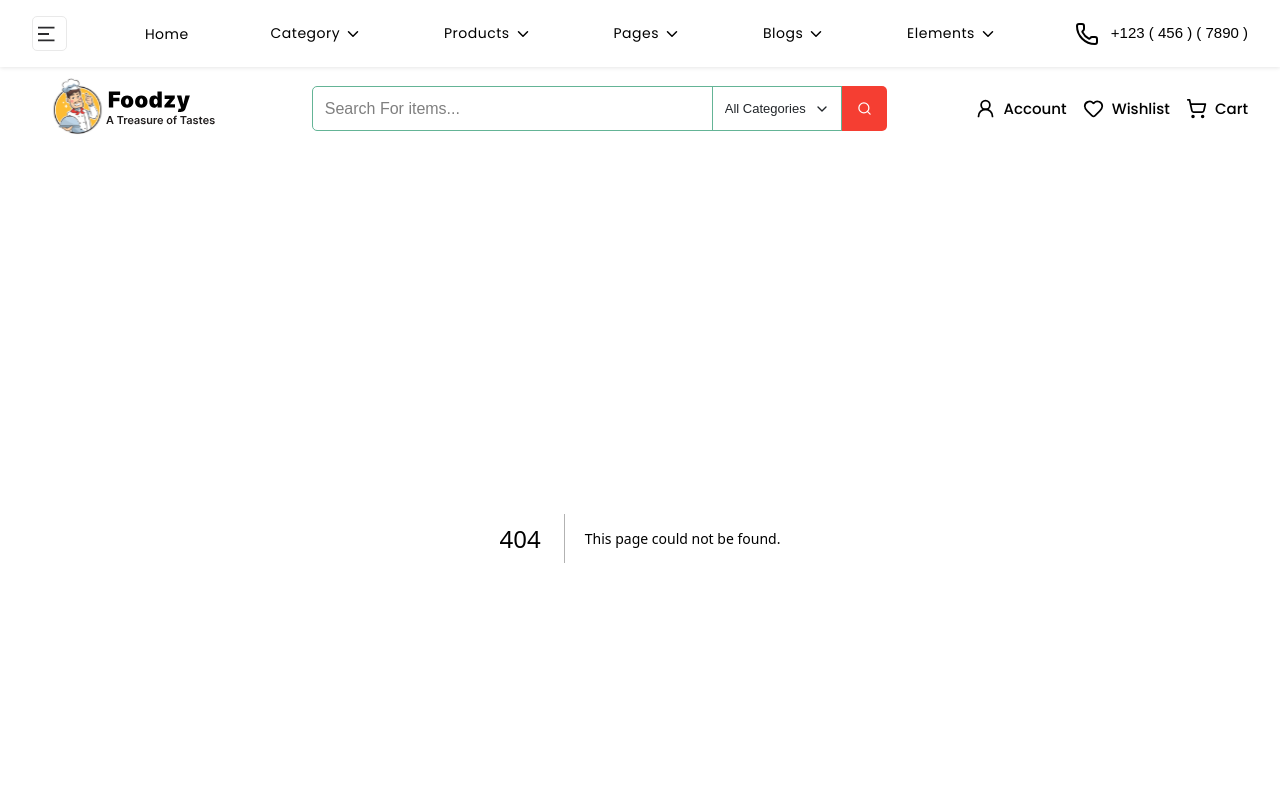
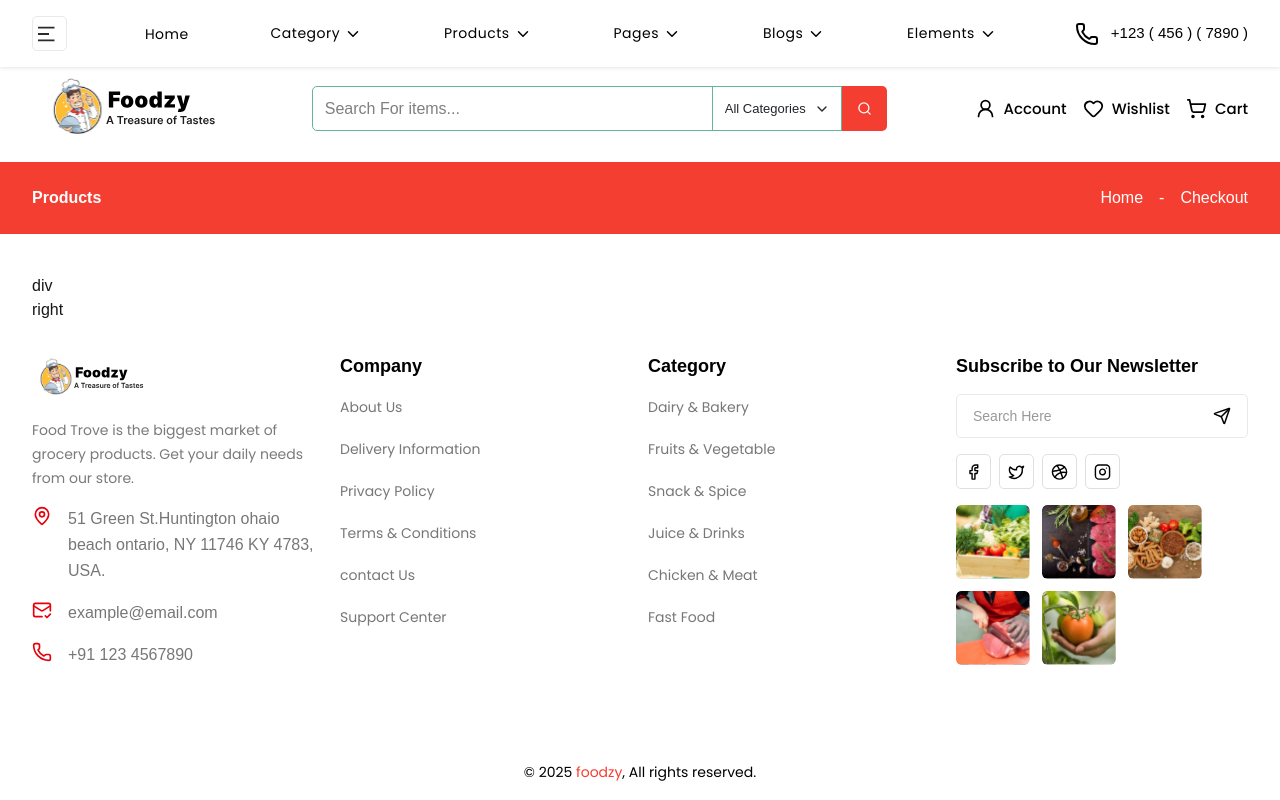
Before and after one commit to Mohfazam/FOODZY, a Next.js app in the folder frontend/: page /checkout in a window 1280 px wide. Before the commit this address had no page. Shown: the top 800 px of the page. Built offline with nearby package versions, Linux system fonts and the light colour scheme.

Commit message:
Checkout

```diff
--- /dev/null
+++ b/frontend/src/app/checkout/page.tsx
@@ -0,0 +1,33 @@
+"use client"
+
+import { useRouter } from "next/navigation"
+
+const page = () => {
+    const navigate = useRouter();
+    return (
+        <div>
+            <div className='w-full bg-[#F53E32] mt-6 mb-6'>
+                <div className='max-w-7xl mx-auto px-4 sm:px-6 lg:px-8 py-6'>
+                    <div className='flex flex-col sm:flex-row justify-between items-start sm:items-center gap-3 sm:gap-0'>
+                        <span className='text-white font-semibold text-lg sm:text-base'>Products</span>
+
+                        <div className="flex gap-2 sm:gap-4 hover:cursor-pointer text-white text-sm sm:text-base">
+                            <span onClick={() => navigate.push("/")}>Home</span>
+                            <span>-</span>
+                            <span>Checkout</span>
+                        </div>
+                    </div>
+                </div>
+            </div>
+
+            <div className="max-w-7xl mx-auto px-4 py-4 sm:px-6 lg:px-8">
+                <div>
+                    <div>div</div>
+                    <div>right</div>
+                </div>
+            </div>
+        </div>
+    )
+}
+
+export default page
```
